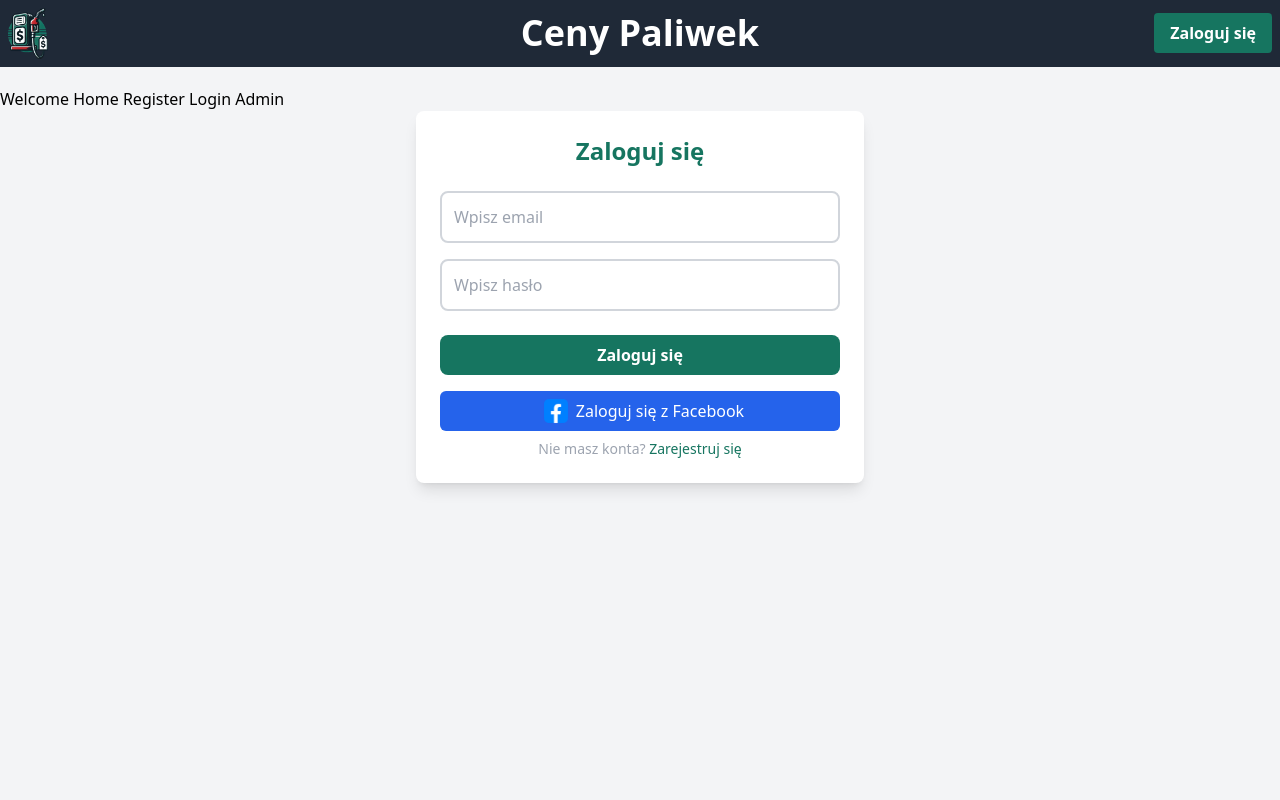
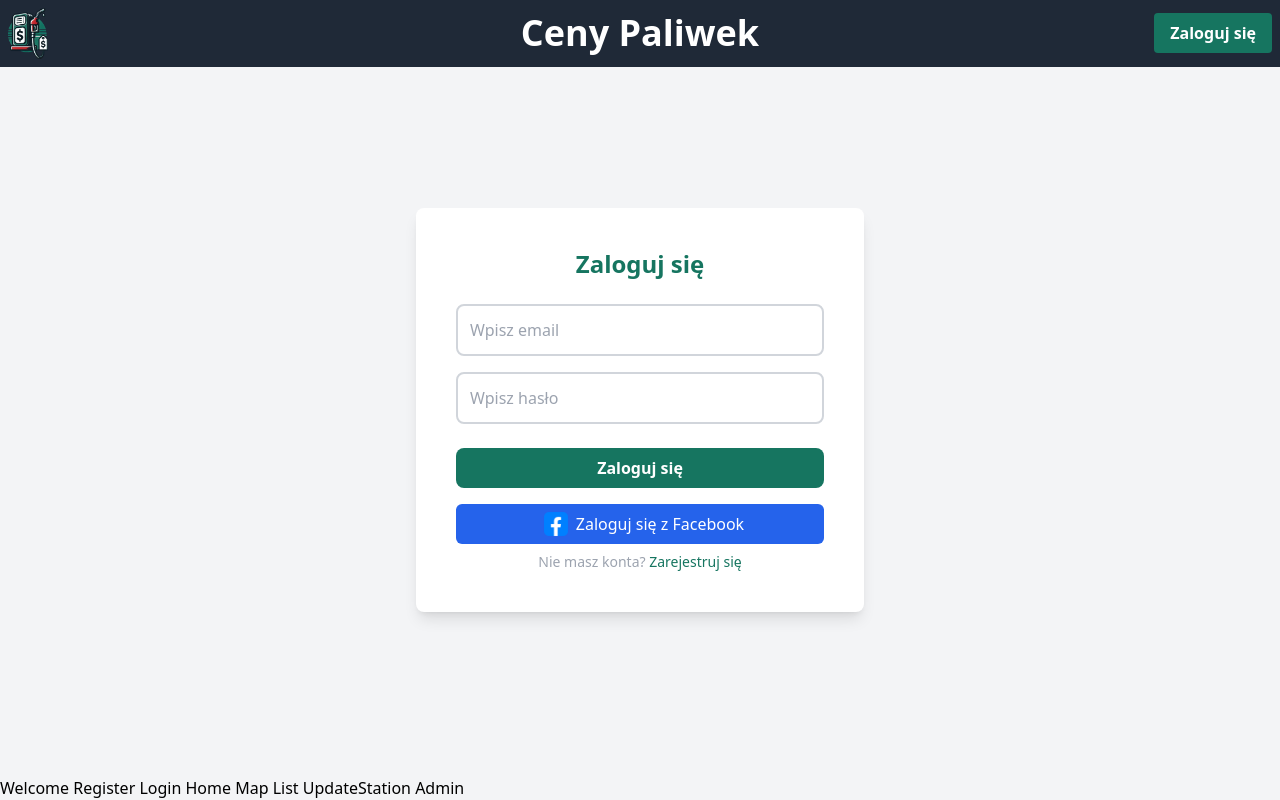
Before and after one commit to KRacz0/FuelManager, a Vue app in the folder FrontEnd/: page /login in a window 1280 px wide. Built offline with nearby package versions, Linux system fonts and the light colour scheme; no server answers; what vue-toast-notification would draw is missing.

Commit message:
Added sidebar for navigation when logged in

```diff
--- a/FrontEnd/src/App.vue
+++ b/FrontEnd/src/App.vue
@@ -1,17 +1,32 @@
 <script setup lang="ts">
+import AppNavbar from './components/AppNavbar.vue'
+import AppSidebar from './components/AppSidebar.vue'
 import { RouterLink, RouterView } from 'vue-router'
-import HelloWorld from './components/HelloWorld.vue'
-import AppNavbar from './components/AppNavbar.vue'
+import { useUserStore } from '@/stores/userStore'
+
+const userStore = useUserStore()
 </script>
 
 <template>
   <AppNavbar />
-  <div>
-    <RouterLink to="/">Welcome </RouterLink>
-    <RouterLink to="/home">Home </RouterLink>
-    <RouterLink to="/register">Register </RouterLink>
-    <RouterLink to="/login">Login </RouterLink>
-    <RouterLink to="/admin">Admin </RouterLink>
+  <AppSidebar v-if="userStore.isLoggedIn" />
+  <div
+    :class="[
+      'min-h-screen pt-20 border-red border-1 border-solid',
+      { 'pl-[400px] text-center': userStore.isLoggedIn },
+    ]"
+  >
+    <div class="mt-32"><RouterView /></div>
+    <div class="fixed left-0 bottom-0">
+      <!-- do testowania -->
+      <RouterLink to="/">Welcome&nbsp;</RouterLink>
+      <RouterLink to="/register">Register&nbsp;</RouterLink>
+      <RouterLink to="/login">Login&nbsp;</RouterLink>
+      <RouterLink to="/home">Home&nbsp;</RouterLink>
+      <RouterLink to="/map">Map&nbsp;</RouterLink>
+      <RouterLink to="/list">List&nbsp;</RouterLink>
+      <RouterLink to="/update-station">UpdateStation&nbsp;</RouterLink>
+      <RouterLink to="/admin">Admin&nbsp;</RouterLink>
+    </div>
   </div>
-  <RouterView />
 </template>
--- a/FrontEnd/src/components/AppNavbar.vue
+++ b/FrontEnd/src/components/AppNavbar.vue
@@ -11,7 +11,9 @@ function logout() {
 </script>
 
 <template>
-  <nav class="mb-5 flex justify-between items-center p-2 bg-gray-800 text-white position-fixed">
+  <nav
+    class="fixed top-0 left-0 right-0 mb-5 flex justify-between items-center p-2 bg-gray-800 text-white position-fixed"
+  >
     <!-- Logo po lewej -->
     <div class="flex-1">
       <img src="@/assets/ceny_paliwek_logo.png" alt="Logo" class="w-10 h-auto" />
--- /dev/null
+++ b/FrontEnd/src/components/AppSidebar.vue
@@ -0,0 +1,28 @@
+<script setup lang="ts"></script>
+
+<template>
+  <div
+    class="fixed left-20 top-60 p-4 rounded-lg z-40 bg-white w-64 shadow-lg transform transition-all lg:transform-none"
+  >
+    <ul>
+      <li>
+        <RouterLink to="/map" href="#" class="block px-6 py-3 text-gray-700 hover:bg-gray-200"
+          >Mapa stacji paliw</RouterLink
+        >
+      </li>
+      <li>
+        <RouterLink to="/list" href="#" class="block px-6 py-3 text-gray-700 hover:bg-gray-200"
+          >Lista stacji paliw</RouterLink
+        >
+      </li>
+      <li>
+        <RouterLink
+          to="/update-station"
+          href="#"
+          class="block px-6 py-3 text-gray-700 hover:bg-gray-200"
+          >Dodaj stację paliw</RouterLink
+        >
+      </li>
+    </ul>
+  </div>
+</template>
--- a/FrontEnd/src/router/index.ts
+++ b/FrontEnd/src/router/index.ts
@@ -8,6 +8,9 @@ import AdminView from '@/views/AdminView.vue'
 import WelcomeView from '@/views/WelcomeView.vue'
 import AccessDeniedView from '@/views/AccessDeniedView.vue'
 import FacebookCallback from '@/components/FacebookCallback.vue'
+import MapView from '@/views/MapView.vue'
+import ListView from '@/views/ListView.vue'
+import UpdateStationView from '@/views/UpdateStationView.vue'
 
 const router = createRouter({
   history: createWebHistory(import.meta.env.BASE_URL),
@@ -22,6 +25,24 @@ const router = createRouter({
       path: '/home',
       name: 'home',
       component: HomeView,
+      meta: { requiresAuth: true },
+    },
+    {
+      path: '/map',
+      name: 'map',
+      component: MapView,
+      meta: { requiresAuth: true },
+    },
+    {
+      path: '/list',
+      name: 'list',
+      component: ListView,
+      meta: { requiresAuth: true },
+    },
+    {
+      path: '/update-station',
+      name: 'update-station',
+      component: UpdateStationView,
       meta: { requiresAuth: true },
     },
     {
--- a/FrontEnd/src/views/HomeView.vue
+++ b/FrontEnd/src/views/HomeView.vue
@@ -1,5 +1,13 @@
-<script setup lang="ts"></script>
+<script setup lang="ts">
+import { useUserStore } from '@/stores/userStore'
+
+const userStore = useUserStore()
+</script>
 
 <template>
-  <div>HomeView.vue</div>
+  <div>
+    <div v-if="userStore.isAdmin">Witaj Administratorze, życzymy miłego dnia.</div>
+
+    <div v-else>Witaj Użytkowniku, życzymy miłego dnia.</div>
+  </div>
 </template>
--- /dev/null
+++ b/FrontEnd/src/views/ListView.vue
@@ -0,0 +1,3 @@
+<script setup lang="ts"></script>
+
+<template>ListView.vue</template>
--- a/FrontEnd/src/views/LoginView.vue
+++ b/FrontEnd/src/views/LoginView.vue
@@ -25,17 +25,6 @@ function login() {
   })
 }
 
-// function testAdmin() {
-//   http
-//     .get('/api/admin')
-//     .then((response) => {
-//       console.log(response)
-//     })
-//     .catch((error) => {
-//       console.log(error)
-//     })
-// }
-
 function validate() {
   errorMessage.value = ''
   if (email.value == '') {
@@ -51,7 +40,7 @@ function validate() {
 </script>
 
 <template>
-  <div class="max-w-md mx-auto bg-white p-6 rounded-lg shadow-lg">
+  <div class="flex-none max-w-md mx-auto bg-white p-10 rounded-lg shadow-lg">
     <h2 class="text-2xl font-semibold text-center text-primary mb-6">Zaloguj się</h2>
 
     <div v-if="errorMessage" class="text-red-600 text-center mb-4">{{ errorMessage }}</div>
--- /dev/null
+++ b/FrontEnd/src/views/MapView.vue
@@ -0,0 +1,3 @@
+<script setup lang="ts"></script>
+
+<template>MapView.vue</template>
--- /dev/null
+++ b/FrontEnd/src/views/UpdateStationView.vue
@@ -0,0 +1,3 @@
+<script setup lang="ts"></script>
+
+<template>UpdateStationView.vue</template>
--- a/FrontEnd/src/views/WelcomeView.vue
+++ b/FrontEnd/src/views/WelcomeView.vue
@@ -1,7 +1,7 @@
 <script setup lang="ts"></script>
 
 <template>
-  <div class="flex flex-col items-center justify-center min-h-screen bg-gray-100">
+  <div class="flex flex-col items-center bg-gray-100">
     <!-- Logo -->
     <div class="mb-8">
       <img src="@/assets/ceny_paliwek_logo.png" alt="Logo strony" class="w-40" />
```
